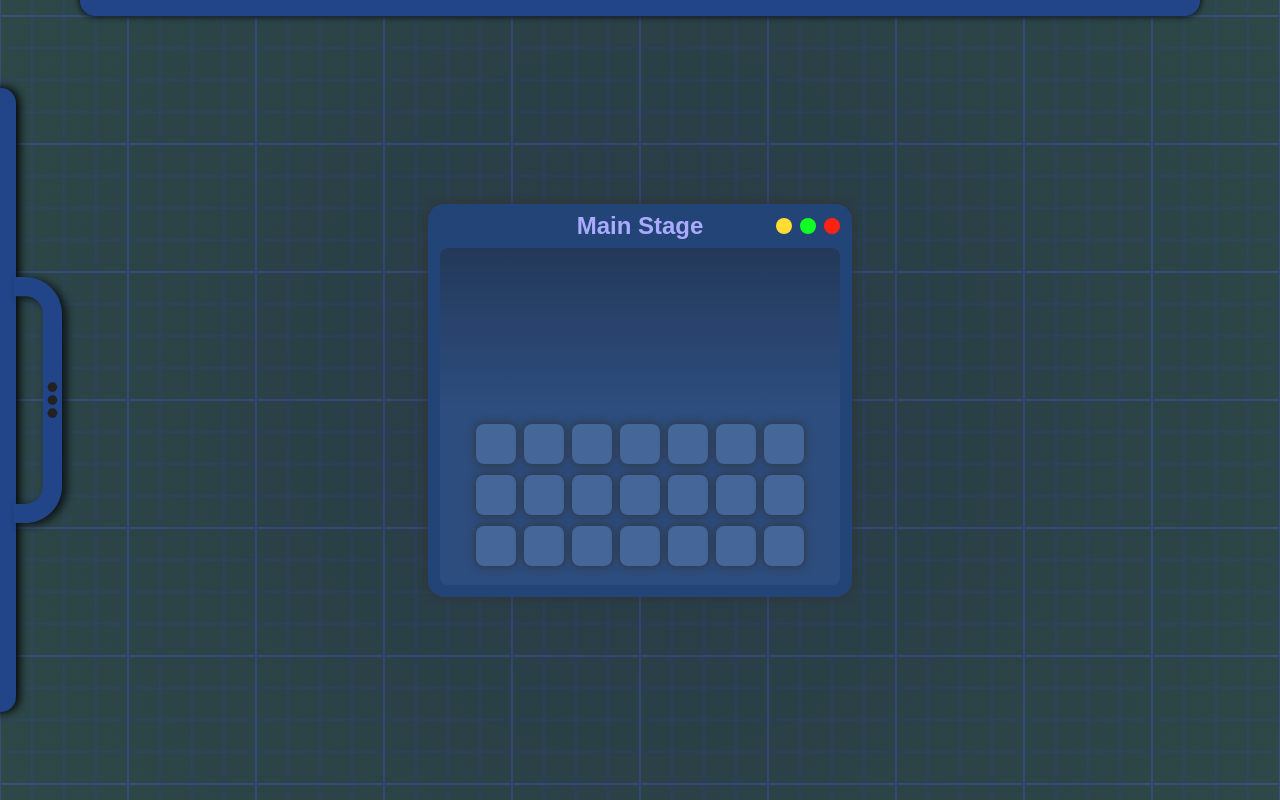
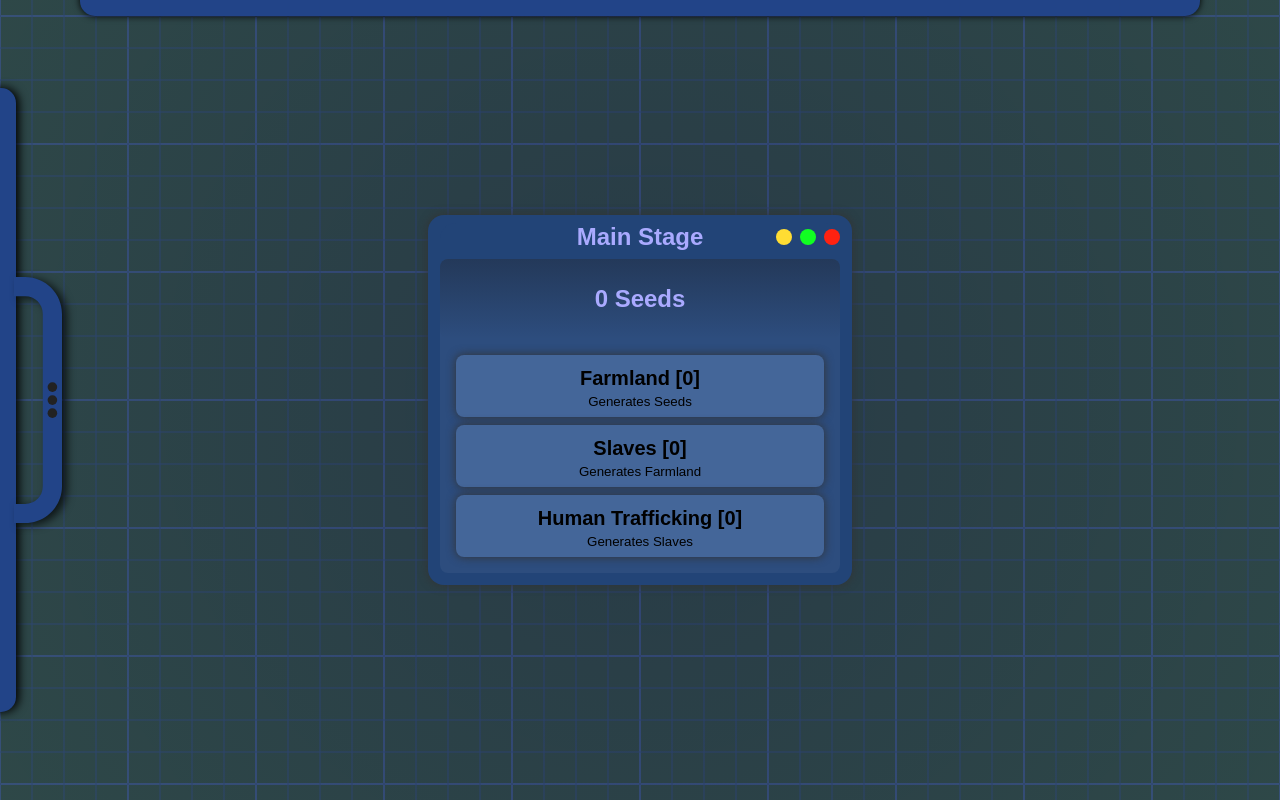
Before and after one commit to TcePrepK/FarmingINC, a website built with webpack: page src/index.html in a window 1280 px wide. Built offline with nearby package versions, Linux system fonts and the light colour scheme.

Commit message:
Generators working

```diff
--- a/src/assets/style/stages/main/style.scss
+++ b/src/assets/style/stages/main/style.scss
@@ -11,6 +11,7 @@
     border-radius: 1rem;
 
     box-shadow: 0 0 10px #333;
+    color: #aaf;
 
     .header {
         display: flex;
@@ -42,8 +43,6 @@
             font-size: 1.5rem;
             font-weight: bold;
             font-family: Arial, Helvetica, sans-serif;
-
-            color: #aaf;
         }
 
         .button-holder {
@@ -85,11 +84,19 @@
         border-radius: 0.5rem;
 
         .currency-body {
+            display: flex;
+            justify-content: center;
+            align-items: center;
+
             width: 100%;
-            height: 10rem;
+            height: 5rem;
 
             background: linear-gradient(to bottom, #1115, #0000);
             border-radius: 0.5rem;
+
+            font-size: 1.5rem;
+            font-weight: bold;
+            font-family: Arial, Helvetica, sans-serif;
         }
 
         .buyable-body {
@@ -102,23 +109,30 @@
             //height: calc(100% - 2rem);
             padding: 1rem;
 
-            margin: 0 auto;
+            .generator-body {
+                display: flex;
+                flex-direction: column;
+                gap: 0.5rem;
 
-            .buyable {
+                width: 100%;
+
+                .generator {
+                    width: 100%;
+
                     .button {
-                    width: 2.5rem;
-                    aspect-ratio: 1;
+                        width: 100%;
+
+                        padding: 0.5rem 0;
 
                         border: none;
                         border-radius: 0.5rem;
                         background: $drawer-background;
                         box-shadow: 0 0 10px #333;
 
-                    transition: scale 0.1s ease-in-out;
+                        transition: all 0.1s ease-in-out;
 
                         &:hover {
-                        box-shadow: 0 0 10px #222;
-                        scale: 1.05;
+                            scale: 1.02;
                         }
 
                         &:active {
@@ -128,15 +142,10 @@
 
                         .name {
                             margin: 0.25rem 0;
-
-                        display: none;
-                    }
-
-                    .desc {
-                        display: none;
                         }
                     }
                 }
             }
         }
     }
+}
--- a/src/main/Main.ts
+++ b/src/main/Main.ts
@@ -1,11 +1,11 @@
 import "../assets/style/style.scss";
-import {FpsCounter} from "./core/FpsCounter";
-import {GlobalVariables} from "./core/GlobalVariables";
-import {fixEveryPreload} from "./core/HtmlUtils";
+import { FpsCounter } from "./core/FpsCounter";
+import { GlobalVariables } from "./core/GlobalVariables";
+import { fixEveryPreload } from "./core/HtmlUtils";
 
-import {Root} from "./game/Root";
-import {BrowserSupport} from "./ui/BrowserSupport";
-import {ErrorScreen} from "./ui/ErrorScreen";
+import { Root } from "./game/Root";
+import { BrowserSupport } from "./ui/BrowserSupport";
+import { ErrorScreen } from "./ui/ErrorScreen";
 
 export class Main {
     public readonly root = new Root();
@@ -29,7 +29,7 @@ export class Main {
         const dt = this.fpsCounter.update();
         GlobalVariables.time += dt / 1000;
 
-        this.root.update();
+        this.root.update(dt / 1000);
         this.root.updateFrame();
 
         requestAnimationFrame(() => this.startRunning());
--- /dev/null
+++ b/src/main/game/CustomNumber.ts
@@ -0,0 +1,153 @@
+export type BasicOperation = (n: CustomNumber) => CustomNumber;
+
+export class CustomNumber {
+    private mantissa!: number;
+    private exponent!: number;
+
+    private constructor(mantis = 0, exp = 0) {
+        this.setParts(mantis, exp);
+    }
+
+    public static fromNumber(value: number): CustomNumber {
+        if (isNaN(value) || !isFinite(value)) {
+            throw new Error("Invalid number.");
+        }
+        const [mult, pow] = value.toExponential().split("e").map(Number);
+        return new CustomNumber(mult, pow);
+    }
+
+    public static fromString(value: string): CustomNumber {
+        const [mult, pow] = value.split("e").map(Number);
+        return new CustomNumber(mult, pow);
+    }
+
+    public toString(): string {
+        if (this.exponent < 6) {
+            const rounded = Math.round(this.mantissa * Math.pow(10, this.exponent));
+            return `${rounded}`;
+        }
+        return `${this.mantissa.toFixed(2)}e${this.exponent}`;
+    }
+
+    //---------------------- Operations ----------------------//
+
+    private setParts(mantissa: number, exponent: number): void {
+        if (isNaN(mantissa) || isNaN(exponent) || !isFinite(mantissa) || !isFinite(exponent)) {
+            throw new Error("Invalid number parts.");
+        }
+        this.mantissa = mantissa;
+        this.exponent = Math.floor(exponent);
+        this.normalize();
+    }
+
+    private normalize(): void {
+        if (this.mantissa === 0) {
+            this.exponent = 0;
+        } else {
+            while (Math.abs(this.mantissa) >= 10) {
+                this.mantissa /= 10;
+                this.exponent++;
+            }
+            while (Math.abs(this.mantissa) < 1 && this.mantissa !== 0) {
+                this.mantissa *= 10;
+                this.exponent--;
+            }
+            this.mantissa = parseFloat(this.mantissa.toFixed(6)); // Limit to 6 decimal places
+        }
+    }
+
+    public equals(other: CustomNumber): boolean {
+        return this.mantissa === other.mantissa && this.exponent === other.exponent;
+    }
+
+    public greaterThan(other: CustomNumber): boolean {
+        return this.mantissa > other.mantissa || (this.mantissa === other.mantissa && this.exponent > other.exponent);
+    }
+
+    public greaterThanScalar(scalar: number): boolean {
+        return this.greaterThan(CustomNumber.fromNumber(scalar));
+    }
+
+    public lessThan(other: CustomNumber): boolean {
+        return this.mantissa < other.mantissa || (this.mantissa === other.mantissa && this.exponent < other.exponent);
+    }
+
+    public lessThanScalar(scalar: number): boolean {
+        return this.lessThan(CustomNumber.fromNumber(scalar));
+    }
+
+    public add(other: CustomNumber): CustomNumber {
+        let larger: CustomNumber;
+        let smaller: CustomNumber;
+
+        if (this.exponent > other.exponent) {
+            larger = this;
+            smaller = other;
+        } else {
+            larger = other;
+            smaller = this;
+        }
+
+        const diff = larger.exponent - smaller.exponent;
+        const adjustedSmallerMult = smaller.mantissa * Math.pow(10, -diff);
+        const resultMult = larger.mantissa + adjustedSmallerMult;
+
+        return new CustomNumber(resultMult, larger.exponent);
+    }
+
+    public sub(other: CustomNumber): CustomNumber {
+        return this.add(new CustomNumber(-other.mantissa, other.exponent));
+    }
+
+    public mult(other: CustomNumber): CustomNumber {
+        const resultMult = this.mantissa * other.mantissa;
+        const resultPow = this.exponent + other.exponent;
+        return new CustomNumber(resultMult, resultPow);
+    }
+
+    public div(other: CustomNumber): CustomNumber {
+        if (other.mantissa === 0) throw new Error("Division by zero.");
+        const resultMult = this.mantissa / other.mantissa;
+        const resultPow = this.exponent - other.exponent;
+        return new CustomNumber(resultMult, resultPow);
+    }
+
+    public pow(other: CustomNumber): CustomNumber {
+        const baseLog = Math.log(this.mantissa) + this.exponent * Math.LN10;
+        const resultLog = baseLog * (other.mantissa * Math.pow(10, other.exponent));
+        const resultExp = Math.exp(resultLog);
+        return CustomNumber.fromNumber(resultExp);
+    }
+
+    public addScalar(scalar: number): CustomNumber {
+        return this.add(new CustomNumber(scalar, 0));
+    }
+
+    public subScalar(scalar: number): CustomNumber {
+        return this.sub(new CustomNumber(scalar, 0));
+    }
+
+    public multScalar(scalar: number): CustomNumber {
+        return this.mult(new CustomNumber(scalar, 0));
+    }
+
+    public divScalar(scalar: number): CustomNumber {
+        return this.div(new CustomNumber(scalar, 0));
+    }
+
+    public powScalar(scalar: number): CustomNumber {
+        const resultMantissa = Math.pow(this.mantissa, scalar);
+        const resultPow = this.exponent * scalar;
+        return new CustomNumber(resultMantissa, resultPow);
+    }
+
+    public log10(): CustomNumber {
+        const resultMult = Math.log10(this.mantissa) + this.exponent;
+        return new CustomNumber(resultMult, 0);
+    }
+
+    public ln(): CustomNumber {
+        const resultMult = Math.log(this.mantissa) + this.exponent * Math.LN10;
+        return new CustomNumber(resultMult, 0);
+    }
+}
--- a/src/main/game/Root.ts
+++ b/src/main/game/Root.ts
@@ -31,10 +31,12 @@ export class Root {
         this.simulation.initialize();
     }
 
-    public update(): void {
+    public update(dt: number): void {
+        this.simulation.update(dt);
     }
 
     public updateFrame(): void {
         this.background.updateFrame();
+        this.simulation.updateFrame();
     }
 }
--- a/src/main/game/Simulation.ts
+++ b/src/main/game/Simulation.ts
@@ -15,6 +15,14 @@ export class Simulation extends InitializableObject {
         this.structure.setupStages();
     }
 
+    public update(dt: number): void {
+        this.structure.update(dt);
+    }
+
+    public updateFrame(): void {
+        this.structure.updateFrame();
+    }
+
     /**
      * Updates the stages to make them fit the new worldX/Y coordinates.
      */
--- a/src/main/game/Structure.ts
+++ b/src/main/game/Structure.ts
@@ -9,6 +9,18 @@ export class Structure extends InitializableObject {
 
     public initialize(): void {
         this.body = getElementById("structure");
+    }
+
+    public update(dt: number): void {
+        for (const stage of this.stages) {
+            stage.update(dt);
+        }
+    }
+
+    public updateFrame(): void {
+        for (const stage of this.stages) {
+            stage.updateFrame();
+        }
     }
 
     public setupStages(): void {
--- a/src/main/game/stages/main/MainCurrency.ts
+++ b/src/main/game/stages/main/MainCurrency.ts
@@ -3,6 +3,6 @@ import { BaseCurrency } from "../../types/BaseCurrency";
 
 export class MainCurrency extends BaseCurrency {
     public constructor(root: Root) {
-        super(root, "Main Currency", 100);
+        super(root, "Seeds", 0);
     }
 }
--- a/src/main/game/stages/main/MainGenerator.ts
+++ b/src/main/game/stages/main/MainGenerator.ts
@@ -2,13 +2,28 @@ import { createButton, createElement, createSpan } from "../../../core/HtmlUtils
 import { BaseBuyable } from "../../types/BaseBuyable";
 
 export class MainGenerator extends BaseBuyable {
+    private nameElement!: HTMLHeadingElement;
+
     public createElement(parent: HTMLElement): void {
         super.createElement(parent);
-        this.body.classList.add("main-generator");
+        this.body.classList.add("generator");
 
-        createButton({ classes: [ "button" ], parent: this.body },
-            createElement<HTMLHeadingElement>("h2", { classes: [ "name" ], innerText: this.name }),
-            createSpan({ classes: [ "desc" ], innerText: this.desc })
+        this.nameElement = createElement<HTMLHeadingElement>("h2", { classes: ["name"] })
+        createButton({ classes: ["button"], parent: this.body },
+            this.nameElement,
+            createSpan({ classes: ["desc"], innerText: this.desc })
         );
+        this.updateFrame();
+    }
+
+    public updateFrame(): void {
+        this.nameElement.innerText = `${this.name} [${this.boughtAmount}`;
+
+        const diff = this.boughtAmount.sub(this.effectiveAmount);
+        if (diff.lessThanScalar(0)) {
+            this.nameElement.innerText += ` + ${this.effectiveAmount}`;
+        }
+
+        this.nameElement.innerText += "]";
     }
 }
--- a/src/main/game/stages/main/MainStage.ts
+++ b/src/main/game/stages/main/MainStage.ts
@@ -11,27 +11,30 @@ export class MainStage extends BaseStage {
     }
 
     public initialize(): void {
-        this.setupGenerator("Generator 1", "Generates Num");
-        this.setupGenerator("Generator 2", "Generates Gen1");
-        this.setupGenerator("Generator 3", "Generates Gen2");
-        this.setupGenerator("Generator 3", "Generates Gen2");
-        this.setupGenerator("Generator 3", "Generates Gen2");
-        this.setupGenerator("Generator 3", "Generates Gen2");
-        this.setupGenerator("Generator 3", "Generates Gen2");
-        this.setupGenerator("Generator 3", "Generates Gen2");
-        this.setupGenerator("Generator 3", "Generates Gen2");
-        this.setupGenerator("Generator 3", "Generates Gen2");
-        this.setupGenerator("Generator 3", "Generates Gen2");
-        this.setupGenerator("Generator 3", "Generates Gen2");
-        this.setupGenerator("Generator 3", "Generates Gen2");
-        this.setupGenerator("Generator 3", "Generates Gen2");
-        this.setupGenerator("Generator 3", "Generates Gen2");
-        this.setupGenerator("Generator 3", "Generates Gen2");
-        this.setupGenerator("Generator 3", "Generates Gen2");
-        this.setupGenerator("Generator 3", "Generates Gen2");
-        this.setupGenerator("Generator 3", "Generates Gen2");
-        this.setupGenerator("Generator 3", "Generates Gen2");
-        this.setupGenerator("Generator 3", "Generates Gen2");
+        this.setupGenerator("Farmland", "Generates Seeds");
+        this.setupGenerator("Slaves", "Generates Farmland");
+        this.setupGenerator("Human Trafficking", "Generates Slaves");
+    }
+
+    public update(dt: number): void {
+        for (let i = 0; i < this.generators.length; i++) {
+            const generator = this.generators[i];
+            const genResult = generator.effectiveAmount.multScalar(dt);
+
+            if (i === 0) {
+                this.currency.amount = this.currency.amount.add(genResult);
+            } else {
+                this.generators[i - 1].effectiveAmount = this.generators[i - 1].effectiveAmount.add(genResult);
+            }
+        }
+    }
+
+    public updateFrame(): void {
+        this.currency.updateFrame();
+
+        for (const generator of this.generators) {
+            generator.updateFrame();
+        }
     }
 
     private setupGenerator(name: string, desc: string): void {
@@ -46,10 +49,12 @@ export class MainStage extends BaseStage {
 
         const innerBody = this.structure.innerBody;
         const currencyBody = createDiv({ classes: ["currency-body"], parent: innerBody });
+        this.currency.createElement(currencyBody);
 
         const buyableBody = createDiv({ classes: ["buyable-body"], parent: innerBody });
+        const generatorBody = createDiv({ classes: ["generator-body"], parent: buyableBody });
         for (const generator of this.generators) {
-            generator.createElement(buyableBody);
+            generator.createElement(generatorBody);
         }
 
         this.setupDragging();
--- a/src/main/game/types/BaseBuyable.ts
+++ b/src/main/game/types/BaseBuyable.ts
@@ -1,4 +1,6 @@
+import { AttachedMouse, ButtonType } from "../../core/AttachedMouse";
 import { createDiv } from "../../core/HtmlUtils";
+import { CustomNumber } from "../CustomNumber";
 import { Root } from "../Root";
 import { ScreenElement } from "./ScreenElement";
 
@@ -6,18 +8,32 @@ export class BaseBuyable extends ScreenElement {
     public name: string;
     public desc: string;
 
-    public constructor(root: Root, name: string, desc: string) {
+    public boughtAmount: CustomNumber;
+    public effectiveAmount: CustomNumber;
+
+    public constructor(root: Root, name: string, desc: string, initialAmount = 0) {
         super(root);
 
         this.name = name;
         this.desc = desc;
+        this.boughtAmount = CustomNumber.fromNumber(initialAmount);
+        this.effectiveAmount = CustomNumber.fromNumber(initialAmount);
     }
 
     public initialize(root: Root): void {
         this.root = root;
     }
 
+    public onClick(button: ButtonType): void {
+        if (button !== ButtonType.LEFT) return;
+        this.boughtAmount = this.boughtAmount.addScalar(1);
+        this.effectiveAmount = this.effectiveAmount.addScalar(1);
+    }
+
     public createElement(parent: HTMLElement): void {
         this.body = createDiv({ id: this.name, classes: ["buyable"], parent: parent });
+
+        const attachment = AttachedMouse.getAttachment(this.body);
+        attachment.onUp = this.onClick.bind(this);
     }
 }
--- a/src/main/game/types/BaseCurrency.ts
+++ b/src/main/game/types/BaseCurrency.ts
@@ -1,15 +1,25 @@
+import { createSpan } from "../../core/HtmlUtils";
+import { CustomNumber } from "../CustomNumber";
 import { Root } from "../Root";
-import { BaseNumber } from "./BaseNumber";
+import { ScreenElement } from "./ScreenElement";
 
-export abstract class BaseCurrency extends BaseNumber {
+export abstract class BaseCurrency extends ScreenElement {
     public readonly name: string;
 
+    public amount: CustomNumber;
+
     protected constructor(root: Root, name: string, amount: number) {
-        super(root, amount);
+        super(root);
 
         this.name = name;
+        this.amount = CustomNumber.fromNumber(amount);
     }
 
-    public update(): void {
+    public updateFrame(): void {
+        this.body.innerText = `${this.amount} ${this.name}`;
+    }
+
+    public createElement(parent: HTMLElement): void {
+        this.body = createSpan({ innerText: `${this.amount} ${this.name}`, classes: ["currency"], parent: parent });
     }
 }
--- a/src/main/game/types/BaseStage.ts
+++ b/src/main/game/types/BaseStage.ts
@@ -1,6 +1,7 @@
 import { AttachedMouse, ButtonType } from "../../core/AttachedMouse";
 import { createDiv } from "../../core/HtmlUtils";
 import { Root } from "../Root";
+import { MainCurrency } from "../stages/main/MainCurrency";
 import { BaseCurrency } from "./BaseCurrency";
 import { ScreenElement } from "./ScreenElement";
 
@@ -20,16 +21,16 @@ export abstract class BaseStage extends ScreenElement {
     protected readonly id: string;
     protected structure!: StageStructure;
 
-    protected readonly currency?: BaseCurrency;
+    protected readonly currency: BaseCurrency;
 
     protected stageX = 0;
     protected stageY = 0;
 
-    protected constructor(root: Root, id: string, currency?: BaseCurrency) {
+    protected constructor(root: Root, id: string) {
         super(root);
 
         this.id = id;
-        this.currency = currency;
+        this.currency = new MainCurrency(root);
     }
 
     public abstract initialize(): void;
```
Also changed, not shown: src/main/game/InitializableObject.ts (+4 -3 lines), src/main/game/types/BaseNumber.ts (deleted, +0 -21 lines), .eslintrc.json. Lines whose indentation alone changed are shown as unchanged.
